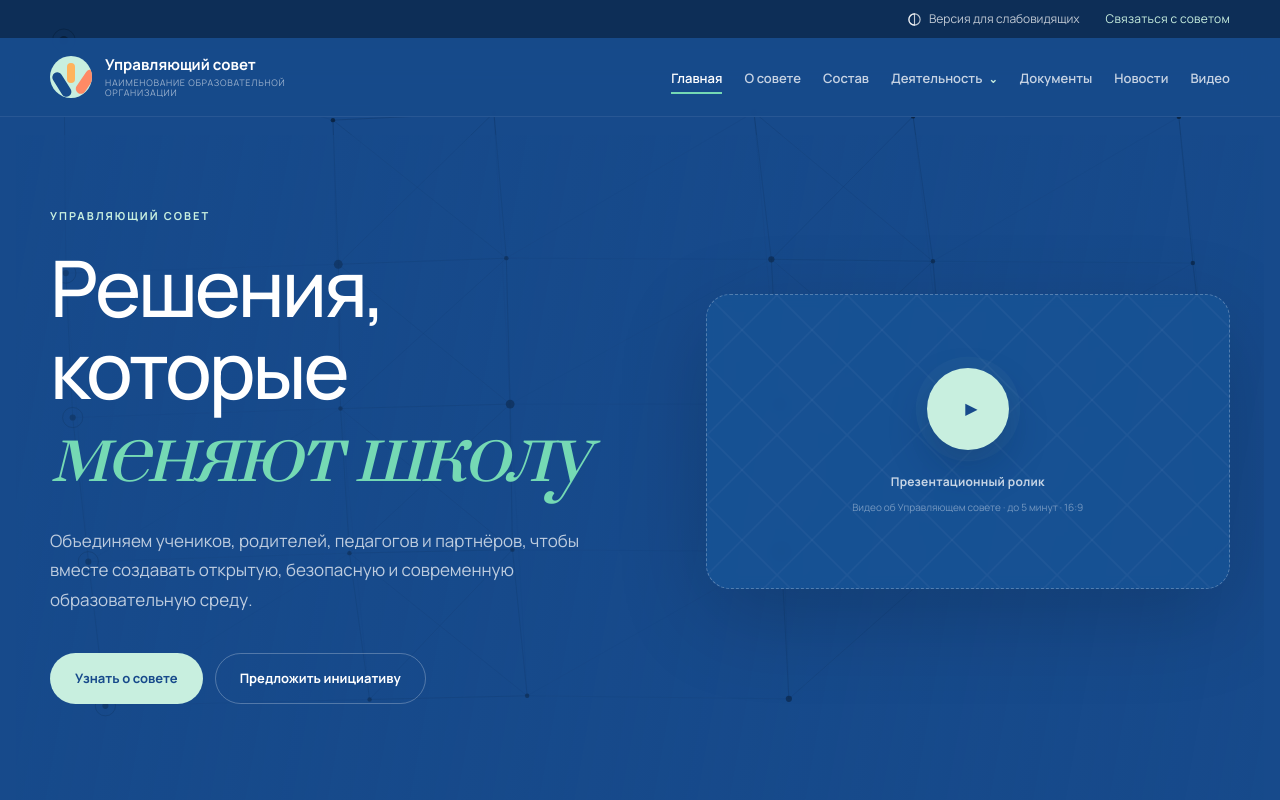
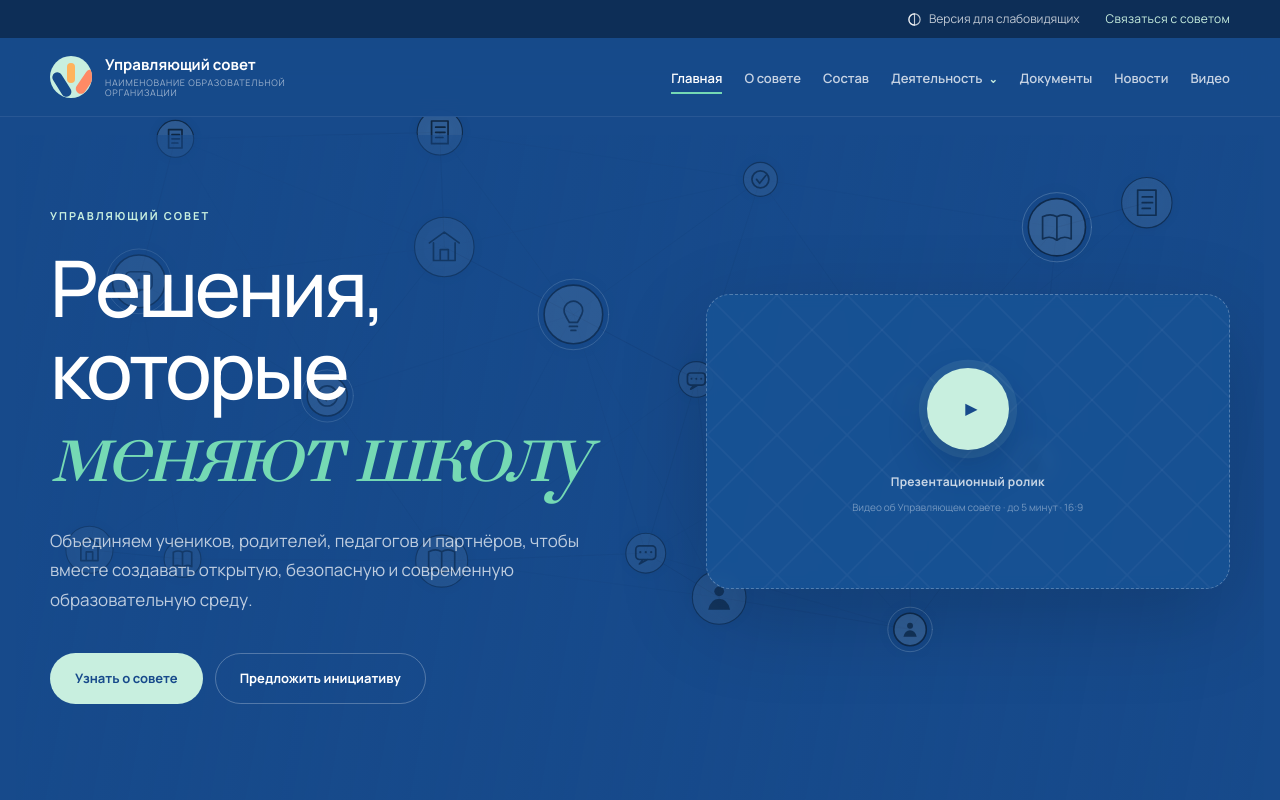
Before and after one commit to VladimirStega/upravlyayushchiy-sovet, an Astro site: page / in a window 1280 px wide. Shown: the top 800 px of the page. Built offline with nearby package versions, Linux system fonts and the light colour scheme; Astro itself is replaced by a stand-in of ours.

Commit message:
Refine network into thematic floating plexus

```diff
--- a/src/pages/index.astro
+++ b/src/pages/index.astro
@@ -148,28 +148,42 @@ const sitePath = (href: string) => `${base}${href}`;
       let height = 0;
       let pixelRatio = 1;
       let animationFrame = 0;
-      let previousScroll = window.scrollY;
-      let scrollWave = 0;
-      let scrollDirection = 1;
-      let nodes: Array<{ x: number; y: number; phase: number; speed: number; size: number; ring: boolean }> = [];
+      type NodeKind = "person" | "dialog" | "book" | "document" | "idea" | "result" | "school";
+      let nodes: Array<{ x: number; y: number; phase: number; speed: number; radius: number; amplitude: number; emphasis: boolean; kind: NodeKind }> = [];
+
+      const seeded = (seed: number) => {
+        const value = Math.sin(seed * 9283.17 + 78.23) * 43758.5453;
+        return value - Math.floor(value);
+      };
 
       const createNodes = () => {
-        const count = width < 560 ? 13 : width < 900 ? 19 : 28;
-        nodes = Array.from({ length: count }, (_, index) => {
-          const columnCount = width < 560 ? 3 : width < 900 ? 4 : 6;
-          const column = index % columnCount;
-          const row = Math.floor(index / columnCount);
-          const randomX = ((index * 47) % 31) / 31;
-          const randomY = ((index * 73) % 37) / 37;
-          return {
-            x: ((column + 0.28 + randomX * 0.48) / columnCount) * width,
-            y: ((row + 0.22 + randomY * 0.55) / Math.ceil(count / columnCount)) * height,
-            phase: index * 0.83,
-            speed: 0.55 + (index % 5) * 0.09,
-            size: index % 7 === 0 ? 4.4 : index % 3 === 0 ? 3.1 : 2.2,
-            ring: index % 6 === 0
-          };
-        });
+        const count = width < 560 ? 9 : width < 900 ? 13 : 18;
+        const kinds: NodeKind[] = ["person", "dialog", "book", "document", "idea", "result", "school"];
+        const placed: typeof nodes = [];
+        for (let index = 0; index < count; index += 1) {
+          const radius = (width < 560 ? 13 : 16) + seeded(index * 7 + 3) * (width < 560 ? 9 : 15);
+          let x = width * (0.07 + seeded(index * 11 + 5) * 0.86);
+          let y = height * (0.08 + seeded(index * 13 + 9) * 0.84);
+
+          for (let attempt = 0; attempt < 24; attempt += 1) {
+            const overlaps = placed.some((node) => Math.hypot(node.x - x, node.y - y) < node.radius + radius + 32);
+            if (!overlaps) break;
+            x = width * (0.06 + seeded(index * 31 + attempt * 17 + 2) * 0.88);
+            y = height * (0.07 + seeded(index * 37 + attempt * 19 + 4) * 0.86);
+          }
+
+          placed.push({
+            x,
+            y,
+            phase: seeded(index * 17 + 6) * Math.PI * 2,
+            speed: 0.72 + seeded(index * 19 + 8) * 0.56,
+            radius,
+            amplitude: 7 + seeded(index * 23 + 10) * 12,
+            emphasis: index % 4 === 0,
+            kind: kinds[index % kinds.length]
+          });
+        }
+        nodes = placed;
       };
 
       const resize = () => {
@@ -185,31 +199,141 @@ const sitePath = (href: string) => `${base}${href}`;
         if (reducedMotion.matches) draw(0);
       };
 
-      const positionsAt = (time: number) => nodes.map((node, index) => {
-        const driftX = reducedMotion.matches ? 0 : Math.sin(time * 0.00018 * node.speed + node.phase) * 7;
-        const driftY = reducedMotion.matches ? 0 : Math.cos(time * 0.00015 * node.speed + node.phase * 1.3) * 6;
-        const wave = Math.sin(node.y * 0.018 + window.scrollY * 0.006 + index * 0.45);
+      const positionsAt = (time: number) => nodes.map((node) => {
+        const driftX = reducedMotion.matches ? 0 : Math.sin(time * 0.000075 * node.speed + node.phase) * node.amplitude;
+        const driftY = reducedMotion.matches ? 0 : Math.cos(time * 0.000061 * node.speed + node.phase * 1.37) * node.amplitude * 0.72;
         return {
           ...node,
-          drawX: node.x + driftX + wave * scrollWave * scrollDirection * 12,
-          drawY: node.y + driftY + Math.cos(node.x * 0.012 + index) * scrollWave * 5
+          drawX: node.x + driftX,
+          drawY: node.y + driftY
         };
       });
+
+      const drawNode = (point: ReturnType<typeof positionsAt>[number]) => {
+        const { drawX, drawY, radius, emphasis, kind } = point;
+        context.save();
+        context.translate(drawX, drawY);
+        context.shadowColor = "rgba(4, 17, 32, 0.28)";
+        context.shadowBlur = emphasis ? 18 : 10;
+        context.fillStyle = emphasis ? "rgba(221, 239, 246, 0.2)" : "rgba(218, 232, 241, 0.12)";
+        context.strokeStyle = emphasis ? "rgba(8, 25, 43, 0.88)" : "rgba(9, 29, 49, 0.72)";
+        context.lineWidth = emphasis ? 1.6 : 1.1;
+        context.beginPath();
+        context.arc(0, 0, radius, 0, Math.PI * 2);
+        context.fill();
+        context.stroke();
+        context.shadowBlur = 0;
+
+        const scale = radius / 22;
+        context.scale(scale, scale);
+        context.strokeStyle = "rgba(8, 27, 47, 0.82)";
+        context.fillStyle = "rgba(8, 27, 47, 0.78)";
+        context.lineWidth = 1.7 / scale;
+        context.lineCap = "round";
+        context.lineJoin = "round";
+
+        if (kind === "person") {
+          context.beginPath();
+          context.arc(0, -5, 4, 0, Math.PI * 2);
+          context.fill();
+          context.beginPath();
+          context.moveTo(-9, 10);
+          context.quadraticCurveTo(-7, 1, 0, 1);
+          context.quadraticCurveTo(7, 1, 9, 10);
+          context.closePath();
+          context.fill();
+        } else if (kind === "dialog") {
+          context.beginPath();
+          context.roundRect(-11, -8, 22, 15, 4);
+          context.moveTo(-3, 7);
+          context.lineTo(-7, 12);
+          context.lineTo(2, 7);
+          context.stroke();
+          [-6, 0, 6].forEach((x) => {
+            context.beginPath();
+            context.arc(x, -1, 1.25, 0, Math.PI * 2);
+            context.fill();
+          });
+        } else if (kind === "book") {
+          context.beginPath();
+          context.moveTo(0, -8);
+          context.quadraticCurveTo(-5, -11, -11, -8);
+          context.lineTo(-11, 9);
+          context.quadraticCurveTo(-5, 6, 0, 10);
+          context.quadraticCurveTo(5, 6, 11, 9);
+          context.lineTo(11, -8);
+          context.quadraticCurveTo(5, -11, 0, -8);
+          context.lineTo(0, 10);
+          context.stroke();
+        } else if (kind === "document") {
+          context.strokeRect(-8, -11, 16, 22);
+          [-5, 0, 5].forEach((y, index) => {
+            context.beginPath();
+            context.moveTo(-4, y);
+            context.lineTo(index === 2 ? 3 : 5, y);
+            context.stroke();
+          });
+        } else if (kind === "idea") {
+          context.beginPath();
+          context.arc(0, -3, 7, Math.PI * 0.15, Math.PI * 0.85, true);
+          context.quadraticCurveTo(-5, 3, -3, 6);
+          context.lineTo(3, 6);
+          context.quadraticCurveTo(5, 3, 6.2, 0);
+          context.stroke();
+          context.beginPath();
+          context.moveTo(-3, 9);
+          context.lineTo(3, 9);
+          context.moveTo(-1.8, 12);
+          context.lineTo(1.8, 12);
+          context.stroke();
+        } else if (kind === "result") {
+          context.beginPath();
+          context.arc(0, 0, 11, 0, Math.PI * 2);
+          context.moveTo(-5, 0);
+          context.lineTo(-1, 5);
+          context.lineTo(7, -5);
+          context.stroke();
+        } else {
+          context.beginPath();
+          context.moveTo(-11, -3);
+          context.lineTo(0, -11);
+          context.lineTo(11, -3);
+          context.moveTo(-8, -3);
+          context.lineTo(-8, 10);
+          context.lineTo(8, 10);
+          context.lineTo(8, -3);
+          context.moveTo(-3, 10);
+          context.lineTo(-3, 2);
+          context.lineTo(3, 2);
+          context.lineTo(3, 10);
+          context.stroke();
+        }
+
+        if (emphasis) {
+          context.scale(1 / scale, 1 / scale);
+          context.strokeStyle = "rgba(221, 239, 246, 0.28)";
+          context.lineWidth = 1;
+          context.beginPath();
+          context.arc(0, 0, radius + 6, 0, Math.PI * 2);
+          context.stroke();
+        }
+        context.restore();
+      };
 
       const draw = (time: number) => {
         if (!canvas.isConnected || controller.signal.aborted) return;
         context.clearRect(0, 0, width, height);
         const points = positionsAt(time);
-        const connectionDistance = width < 560 ? 220 : 300;
+        const connectionDistance = width < 560 ? 230 : 335;
 
-        context.lineWidth = 0.8;
+        context.lineWidth = 0.75;
         for (let i = 0; i < points.length; i += 1) {
           for (let j = i + 1; j < points.length; j += 1) {
             const dx = points[i].drawX - points[j].drawX;
             const dy = points[i].drawY - points[j].drawY;
             const distance = Math.hypot(dx, dy);
             if (distance > connectionDistance) continue;
-            const opacity = 0.04 + (1 - distance / connectionDistance) * 0.38;
+            const opacity = 0.035 + (1 - distance / connectionDistance) * 0.19;
             context.strokeStyle = `rgba(7, 27, 48, ${opacity})`;
             context.beginPath();
             context.moveTo(points[i].drawX, points[i].drawY);
@@ -218,33 +342,9 @@ const sitePath = (href: string) => `${base}${href}`;
           }
         }
 
-        points.forEach((point) => {
-          context.fillStyle = "rgba(7, 27, 48, 0.72)";
-          context.beginPath();
-          context.arc(point.drawX, point.drawY, point.size, 0, Math.PI * 2);
-          context.fill();
-          if (point.ring) {
-            context.strokeStyle = "rgba(7, 27, 48, 0.38)";
-            context.lineWidth = 1;
-            context.beginPath();
-            context.arc(point.drawX, point.drawY, point.size + 7, 0, Math.PI * 2);
-            context.stroke();
-          }
-        });
+        points.forEach(drawNode);
 
-        scrollWave *= 0.925;
         if (!reducedMotion.matches) animationFrame = requestAnimationFrame(draw);
-      };
-
-      const onScroll = () => {
-        const currentScroll = window.scrollY;
-        const delta = currentScroll - previousScroll;
-        if (Math.abs(delta) > 0.5) {
-          scrollDirection = delta > 0 ? 1 : -1;
-          scrollWave = Math.min(1, scrollWave + Math.abs(delta) / 75);
-        }
-        previousScroll = currentScroll;
-        if (reducedMotion.matches) draw(0);
       };
 
       const onMotionChange = () => {
@@ -254,7 +354,6 @@ const sitePath = (href: string) => `${base}${href}`;
       };
 
       window.addEventListener("resize", resize, { passive: true, signal: controller.signal });
-      window.addEventListener("scroll", onScroll, { passive: true, signal: controller.signal });
       reducedMotion.addEventListener("change", onMotionChange, { signal: controller.signal });
       resize();
       if (!reducedMotion.matches) animationFrame = requestAnimationFrame(draw);
```
